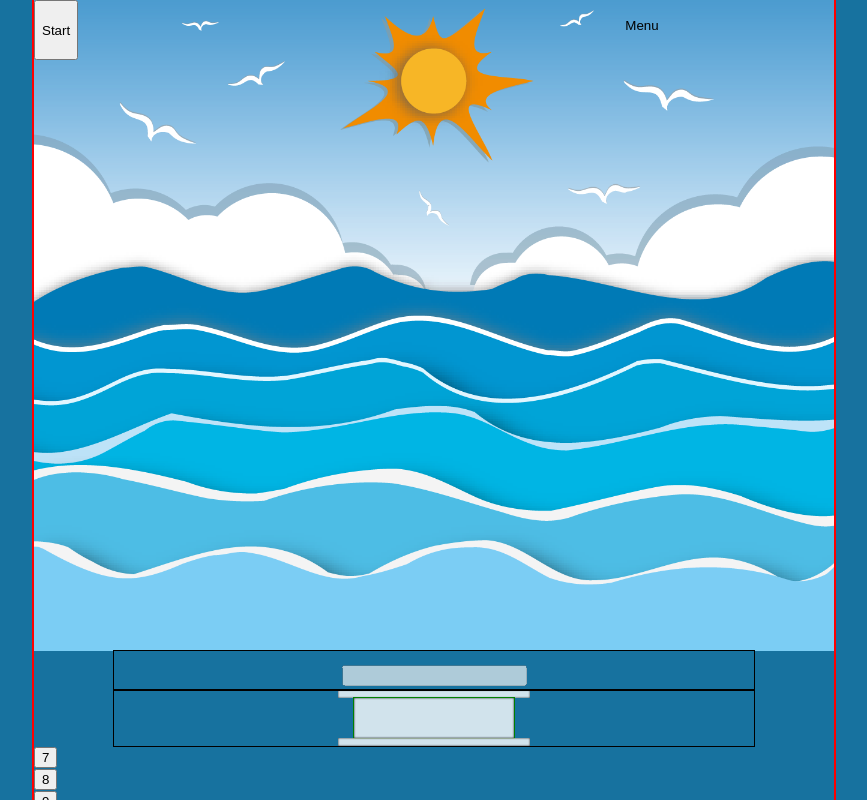
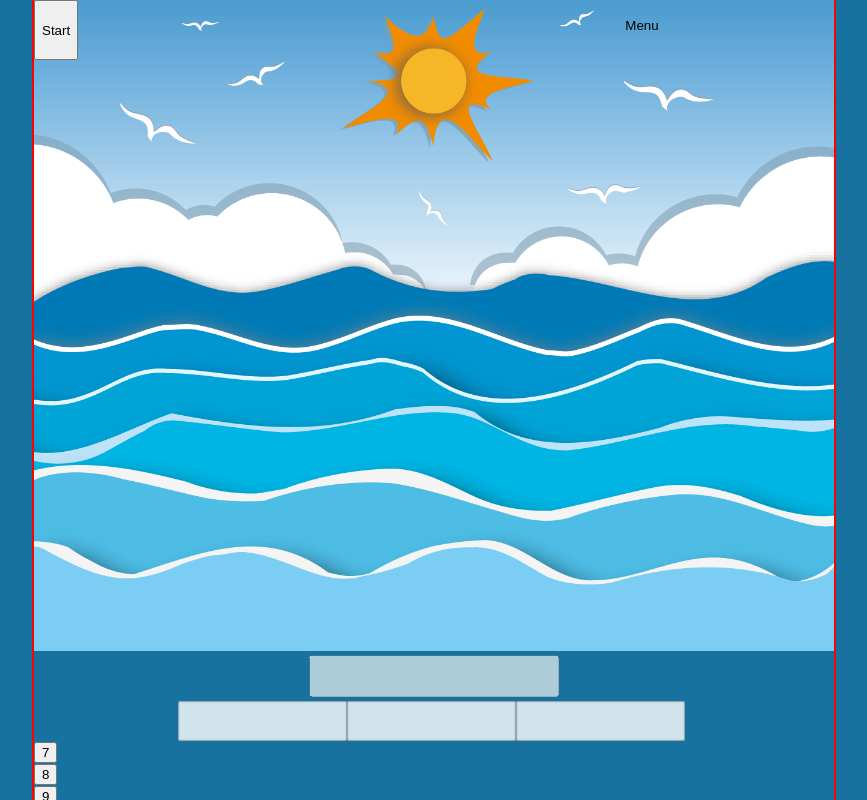
Before and after one commit to tetenyov/sharQ_react, a React (Create React App) app: page / in a window 1280 px wide. Shown: the whole page, without its empty margins (206-1073 px from the left). Built offline with nearby package versions, Linux system fonts and the light colour scheme.

Commit message:
Problem >> aligned cells and set sizes

```diff
--- a/src/components/controls/ControlsList.tsx
+++ b/src/components/controls/ControlsList.tsx
@@ -9,7 +9,7 @@ function ControlsList() {
     const controlValue = (NUMBER_CONTROLS - 1) - i
 
     return (
-      <li className="controls-list__item">
+      <li className="controls-list__item" key={i}>
         <Control type="button" value={controlValue}>{ controlValue }</Control>
       </li>
     )
@@ -18,10 +18,10 @@ function ControlsList() {
   return (
     <ul className="controls-list">
       { digitControls }
-      <li className="controls-list__item controls-list__item--minus">
+      <li className="controls-list__item controls-list__item--minus" key={'11'}>
         <Control type="button" value="-">&#8722;</Control>
       </li>
-      <li className="controls-list__item controls-list__item--delete">
+      <li className="controls-list__item controls-list__item--delete" key={'12'}>
         <Control type="button">&#8592;</Control>
       </li>
     </ul>
--- a/src/components/problem/problem.scss
+++ b/src/components/problem/problem.scss
@@ -1,7 +1,4 @@
 .problem__table {
-  // outline: 2px solid red;
-  display: grid;
-
   width: 80%;
   min-width: 200px;
   margin: 0 auto;
@@ -11,13 +8,19 @@
 
 .problem__answer,
 .problem__question {
-  outline: 1px solid black;
   display: grid;
   justify-items: center;
 }
 
+.problem__question {
+  grid-template-columns: repeat(3, 33%);
+  justify-items: stretch;
+  width: 80%;
+  margin: 0 auto;
+}
+
 .problem__cell {
-  width: 30%;
+  display: block;
   @include padd(4px, 0, 4px, 0);
 
   @include font(1.7rem, 1.1, 700);
@@ -26,24 +29,29 @@
   background-color: $bg-cell-color;
   box-shadow: inset 0 0 2px 0 #000000;
 
-  &--operation {
-    outline: 1px solid green;
-    width: 25%;
-    height: 40px;
-  }
 
   &--answer {
     width: 40%;
     max-width: 250px;
-    // padding: 0;
+    height: 50px;
 
     background-color: transparent;
     box-shadow: none;
   }
+  &--operation {
+    min-width: 50px;
+    height: 40px;
+  }
+
+  &--first-integer,
+  &--second-integer {
+    min-width: 70px;
+    height: 40px;
+  }
 }
 
-// .problem__answer-input {
-//   display: block;
-//   width: 100%;
-//   height: 100%;
-// }
+.problem__answer-input {
+  display: block;
+  width: 100%;
+  height: 100%;
+}
```
